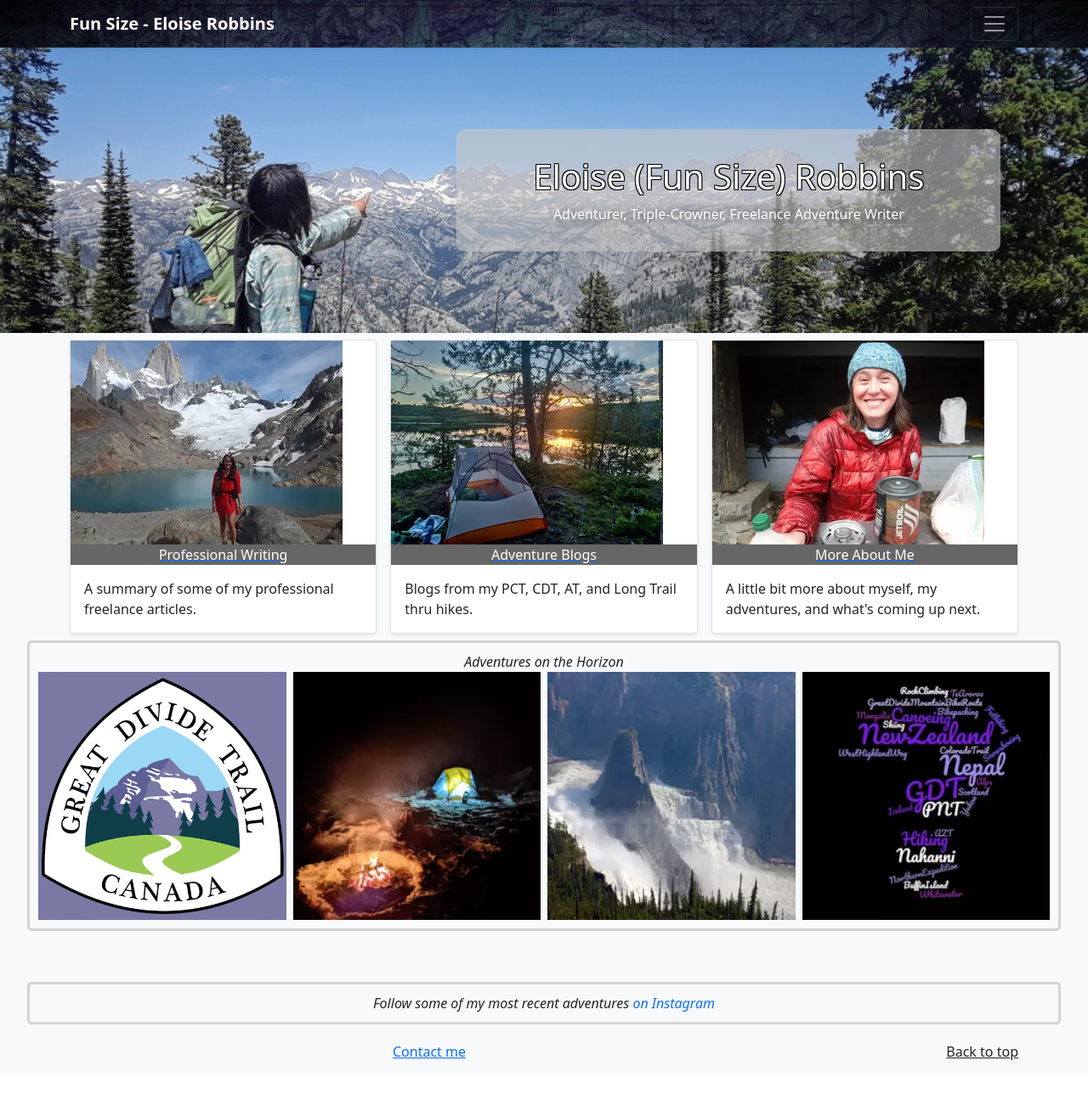
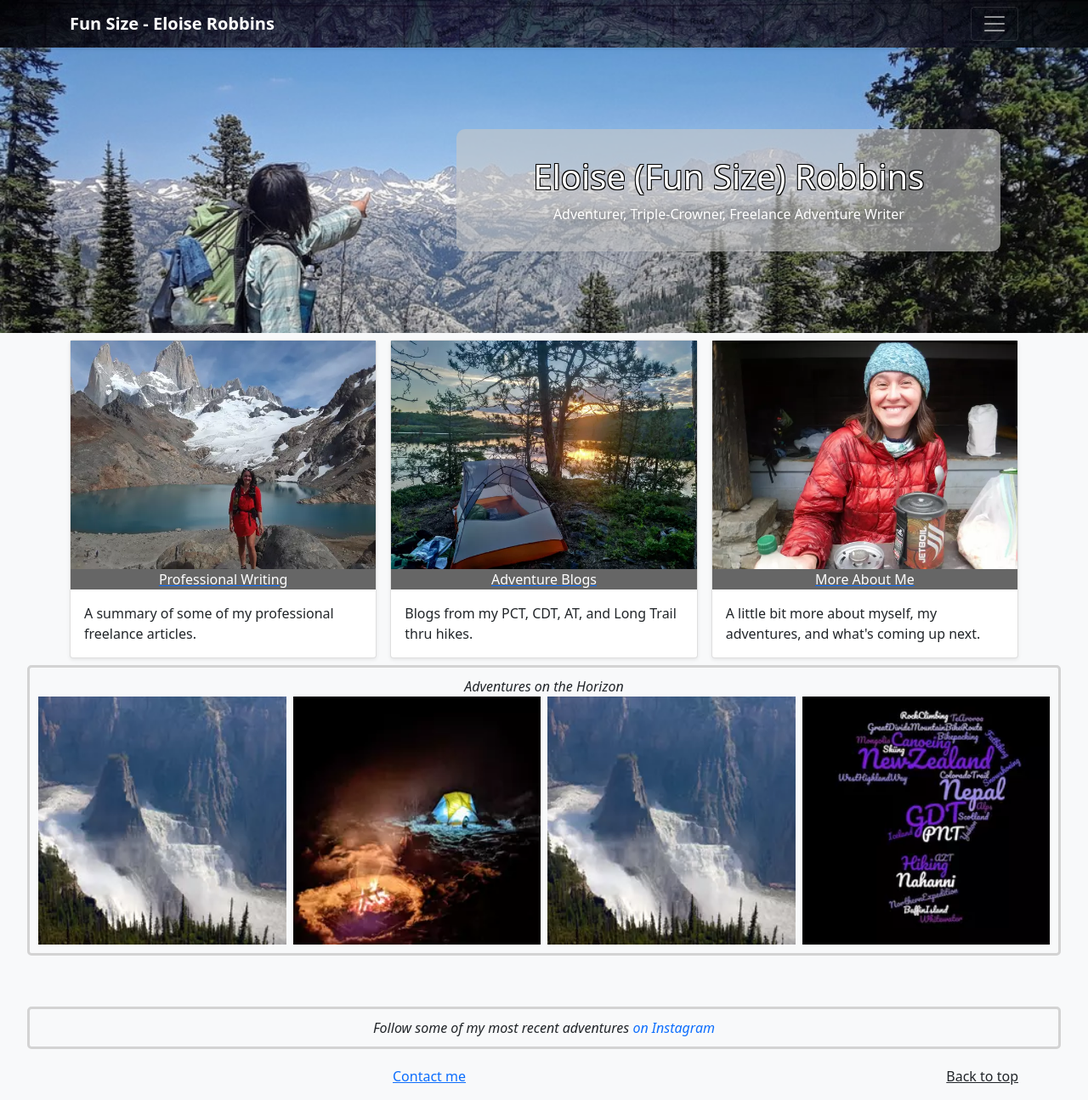
Before and after one commit to number5alive/funsizehikes, a Jekyll site: the page built from index.md, in a window 1280 px wide. Shown: the whole page at 85% size. Built offline with Jekyll 4.4.1, drawn with Linux system fonts in a browser that asks for light colours.

Commit message:
upcoming: added text to each upcoming adventure

```diff
--- a/_includes/horizon.html
+++ b/_includes/horizon.html
@@ -3,18 +3,23 @@
   <div class="text-center fst-italic">Adventures on the Horizon</div>
   <div class="row p-0 gx-1 gx-md-2">
 
-    <div class="col-3" data-toggle="tooltip" data-placement="top" title="Great Divide Trail (2021)">
-      <img src="/images/icons/GDT.png" class="img-fluid" alt="Great Divide Trail"/>
+<!-- The Featured "upcoming adventure" will always show on the left -->
+{% assign featuredposts = site.categories.upcoming | where:'featured','true' %}
+{% for post in featuredposts limit:1 %}
+    <div class="col-3" data-toggle="tooltip" data-placement="top" title="{{ post.title }}">
+      <div class="picturecard" style="background-image:url('{{ post.tagimg }}')"></div>
     </div>
+{% endfor %}
 
-    <div class="col-3" data-toggle="tooltip" data-placement="top" title="Exploring Winter Camping (Now)">
-      <div class="picturecard" style="background-image:url('/images/withoutfs/wintertent-320.webp')"></div>
+    <!-- The two most-recent adventures (that aren't the featured one) will show up next
+         TODO: filter _out_ the featured ones or they could show twice :( -->
+{% for post in site.categories.upcoming limit:2 %}
+    <div class="col-3" data-toggle="tooltip" data-placement="top" title="{{ post.title }}">
+      <div class="picturecard" style="background-image:url('{{ post.tagimg }}')"></div>
     </div>
+{% endfor %}
 
-    <div class="col-3" data-toggle="tooltip" data-placement="top" title="Nahanni (2022)">
-      <div class="picturecard" style="background-image:url('/images/withoutfs/nahanni-320.webp')"></div>
-    </div>
-
+    <!-- The adventure wordcloud will always show on the right -->
     <div class="col-3" data-toggle="tooltip" data-placement="top" title="Adventure! (Always)">
       <div class="picturecard" style="background-image:url('/images/withoutfs/wordcloud-320.webp')"></div>
     </div>
```
Also changed, not shown: upcoming/_posts/2021-01-24-Adventure.md (added, +7 -0 lines), upcoming/_posts/2021-01-24-GreatDivideTrail.md (added, +8 -0 lines), upcoming/_posts/2021-01-24-Nahanni.md (added, +8 -0 lines), upcoming/_posts/2021-01-24-WinterCamping.md (added, +7 -0 lines).
